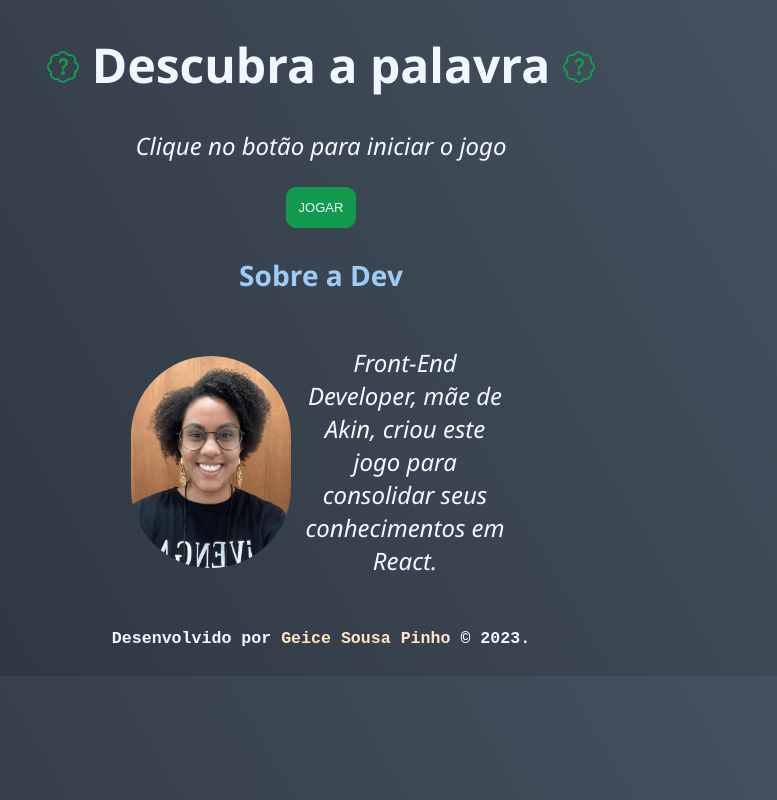
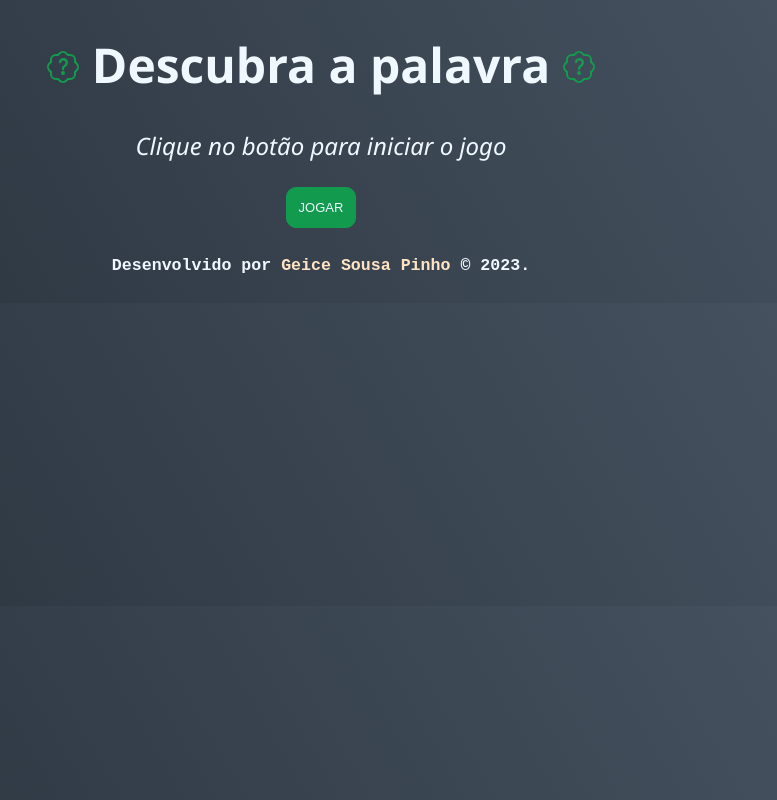
Before and after one commit to Geice-Sousa/PalavraSecreta, a React (Vite) app: page / in a window 1280 px wide. Shown: the whole page, without its empty margins (319-1096 px from the left). Built offline with nearby package versions, Linux system fonts and the light colour scheme.

Commit message:
remove img e texto

```diff
--- a/src/pages/StartScreen.jsx
+++ b/src/pages/StartScreen.jsx
@@ -13,14 +13,14 @@ const StartScreen = ({startGame}) => {
 
       <Button onClick={startGame}>Jogar</Button>
 
-      <section className='start-screen'>
+      {/* <section className='start-screen'>
         <h3 className='dev'>Sobre a Dev</h3>
         <div className='sobre'>
           <img src={pathImg} alt="foto de uma mulher negra com cabo blackpower e óculos de grau preto e redondo
         "/>
           <p>Front-End Developer, mãe de Akin, criou este jogo para consolidar seus conhecimentos em React.</p>
         </div>
-      </section>
+      </section> */}
 
     </div>
   )
```
